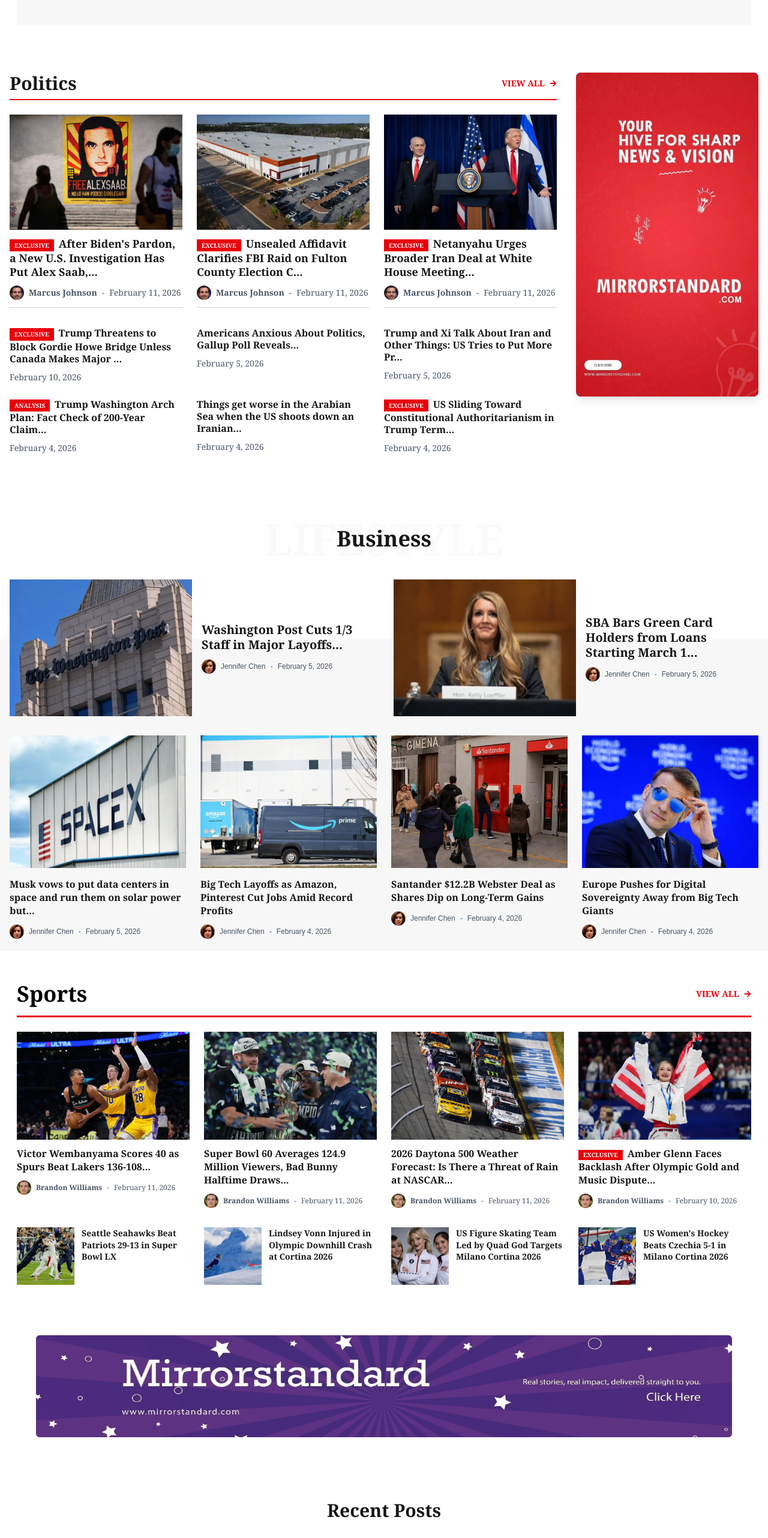
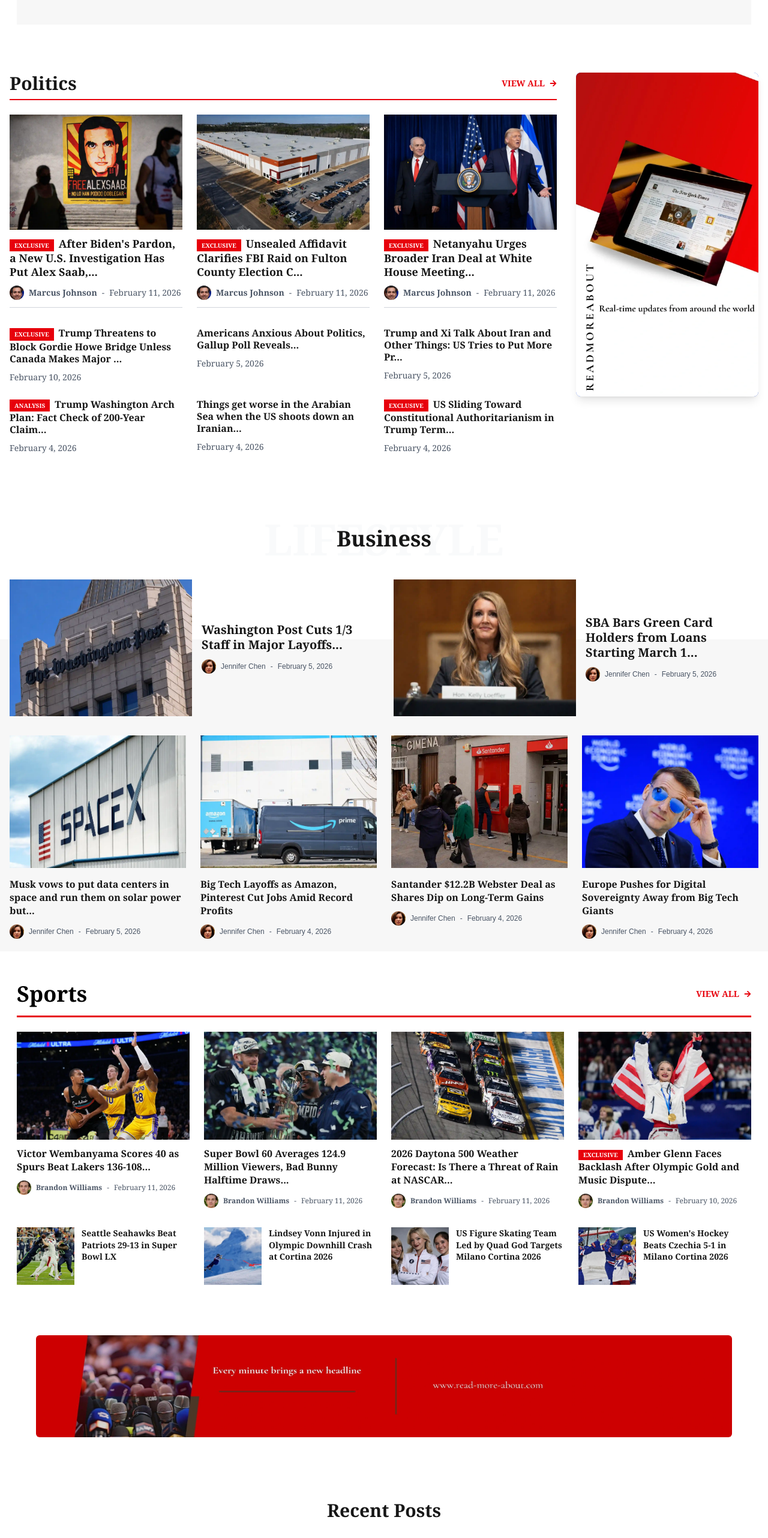
Before and after one commit to maisonatelier52-ux/read-more-about, a Next.js app: page / in a window 1280 px wide. Shown: the part 1642-4206 px from the top of the page at 60% size. Built offline with nearby package versions, Linux system fonts and the light colour scheme.

Commit message:
chnage the mirrorstandard banner

```diff
--- a/app/[category]/[slug]/page.jsx
+++ b/app/[category]/[slug]/page.jsx
@@ -590,7 +590,7 @@
                 <div className="mt-6 text-white text-center">
                   <div className="relative w-75 lg:w-70 h-110 mx-auto mb-4">
                     <Image
-                      src="/images/mirrorstandard_ads.webp"
+                      src="/images/readmoreabout_ads.webp"
                       alt="Advertisement"
                       fill
                       sizes="(max-width: 1024px) 300px, 280px"
--- a/components/categorycomponents/CategoryArticlelist.jsx
+++ b/components/categorycomponents/CategoryArticlelist.jsx
@@ -379,7 +379,7 @@
               <div className="mt-6 text-white text-center">
                 <div className="relative w-75 lg:w-65 h-110 mx-auto mb-4">
                   <Image
-                    src="/images/mirrorstandard_ads.webp"
+                    src="/images/readmoreabout_ads.webp"
                     alt="Advertisement"
                     fill
                     sizes="(max-width: 1024px) 300px, 260px"
--- a/components/homecompoents/AdBannerSection.jsx
+++ b/components/homecompoents/AdBannerSection.jsx
@@ -6,7 +6,7 @@
     <section className="py-10 px-5 lg:px-15" aria-label="Advertisement">
       <div className="relative w-full overflow-hidden rounded-md h-[70px] sm:h-[100px] md:h-[100px] lg:h-[140px] xl:h-[170px]">
         <Image
-          src="/images/mirrorstandard_ads_2.webp"
+          src="/images/readmoreabout_ads_2.webp"
           alt="Advertisement - That's Capitalism"
           fill
           priority={false}
--- a/components/homecompoents/PoliticsSection.jsx
+++ b/components/homecompoents/PoliticsSection.jsx
@@ -15,7 +15,7 @@
 const AdBlock = () => (
   <div className="bg-gradient-to-br from-blue-600 to-blue-800 rounded-lg overflow-hidden shadow-lg">
     <Image
-      src="/images/mirrorstandard_ads.webp"
+      src="/images/readmoreabout_ads.webp"
       alt="Newspaper Theme Advertisement"
       width={1200}
       height={800}
```
Also changed, not shown: public/images/readmoreabout_ads.webp (added), public/images/readmoreabout_ads_2.webp (added).
